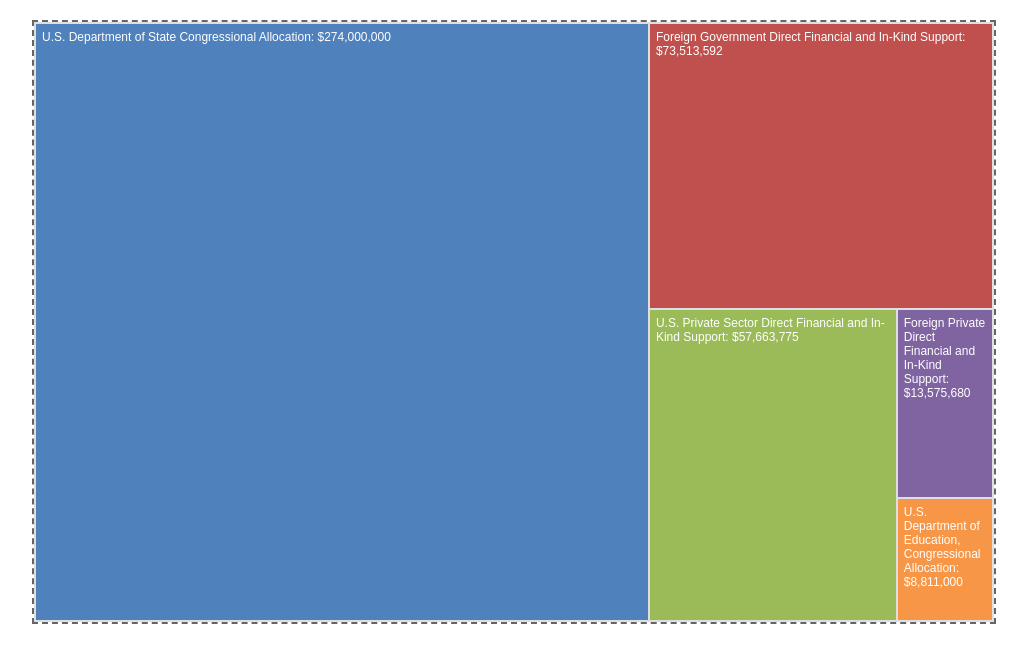
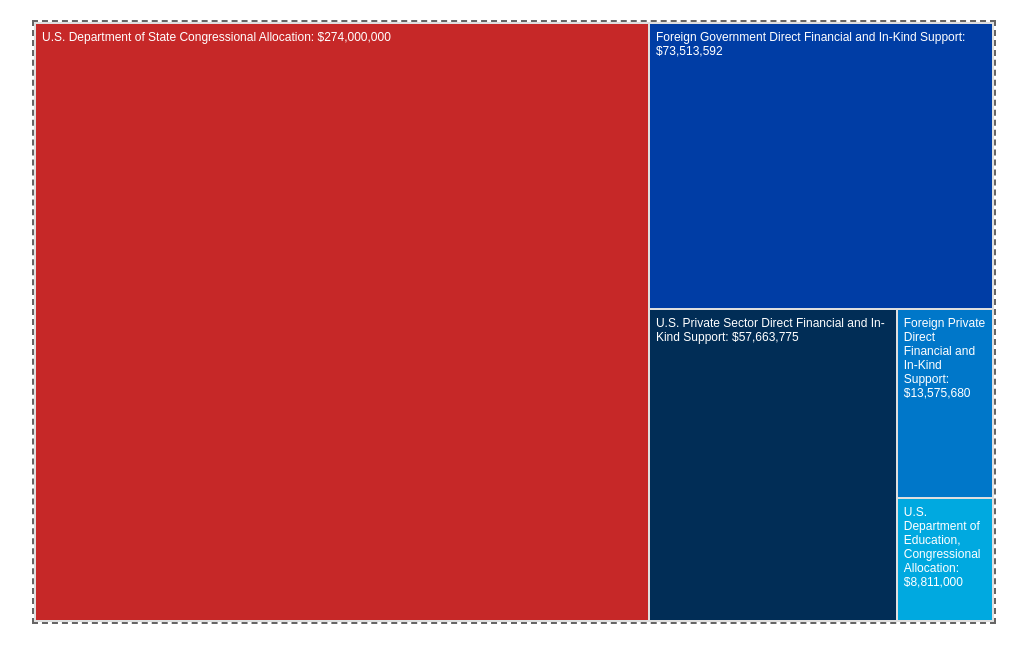
Before and after one commit to edisonyzwu/treemap, a plain HTML site: page index.html in a window 1280 px wide. Shown: the whole page, without its empty margins (126-1153 px from the left). Drawn offline with nearby package versions, Linux system fonts and the light colour scheme.

Commit message:
update color palatte

```diff
--- a/index.html
+++ b/index.html
@@ -79,7 +79,7 @@
       treemapLayout(root);
 
       const chart = d3.select("#chart");
-      const myColors = ["#4F81BD", "#C0504D", "#9BBB59", "#8064A2", "#F79646"];
+      const myColors = ["#C62828", "#003DA5", "#012D56", "#0077C9", "#00A9E0"];
 
       let nodes = chart
         .selectAll(".node")
```
